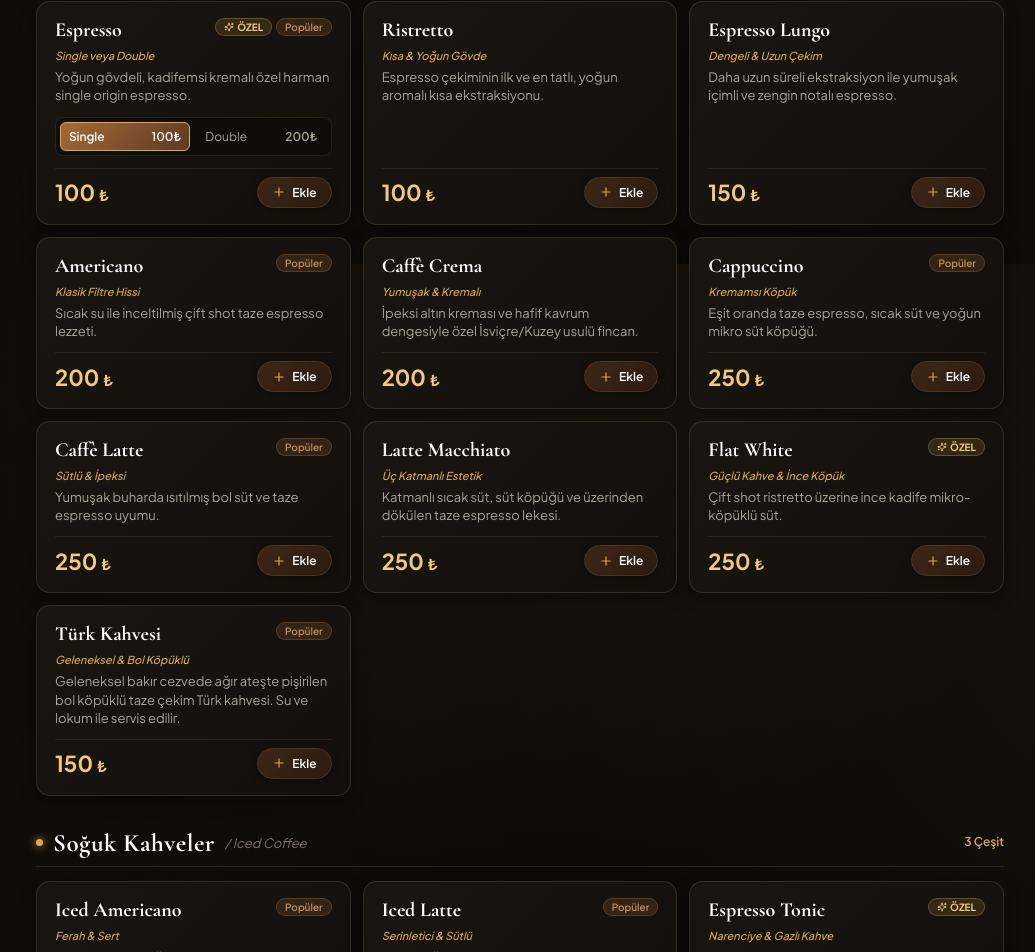
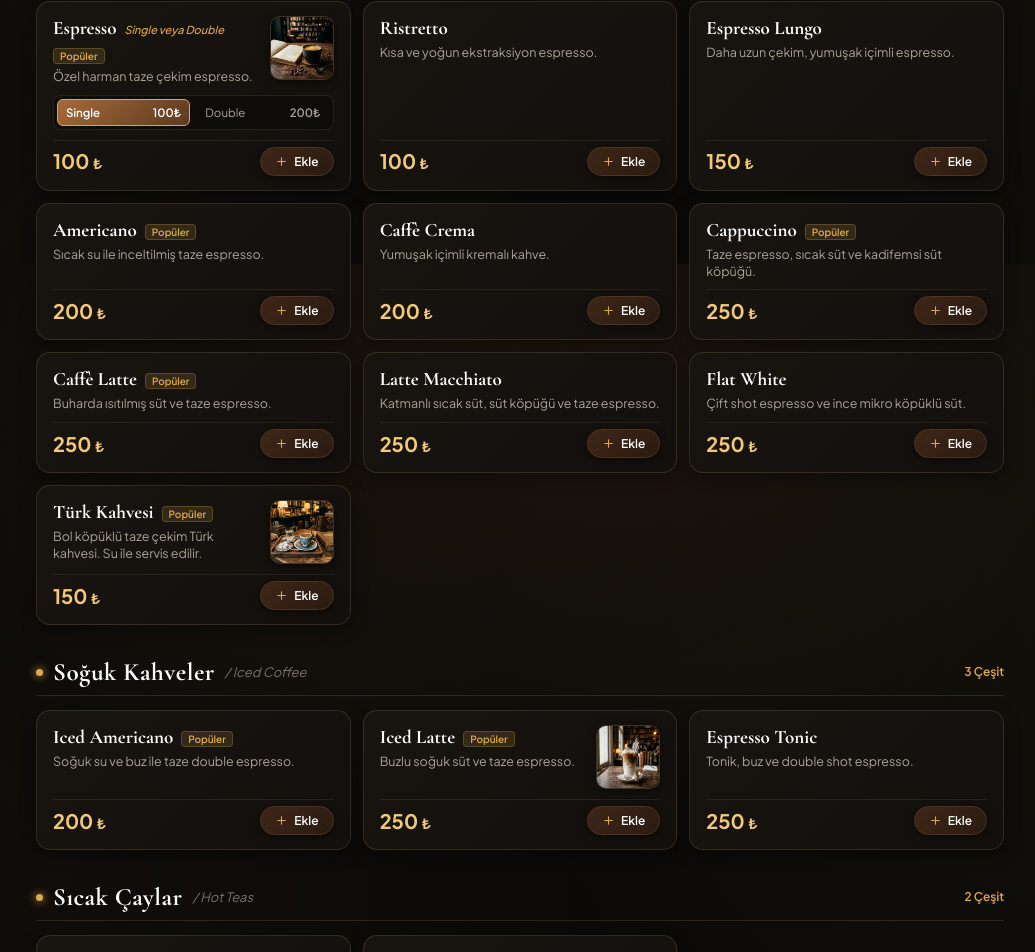
Before and after one commit to oglcncvzc/BlackBooksCoffee, a Next.js app: page / in a window 1280 px wide. Shown: the part 536-1488 px from the top of the page, without its empty margins (120-1155 px from the left). Built offline with nearby package versions, Linux system fonts and the light colour scheme.

Commit message:
feat: simplify menu copy, update footer description, add subtle card thumbnails

```diff
--- a/src/app/layout.tsx
+++ b/src/app/layout.tsx
@@ -12,7 +12,7 @@ export const metadata: Metadata = {
   },
   openGraph: {
     title: 'BLACK BOOKS & COFFEE • QR Menü',
-    description: 'Moda’nın kalbinde; nadir kitaplar, edebiyat sohbetleri ve özenle hazırlanan artisanal kahveler.',
+    description: 'Moda’nın kalbinde; nadir ve yepyeni kitaplar, edebiyat sohbetleri, kitap kulüpleri ve özenle hazırlanan kahvelerle sıcacık bir kitabevi deneyimi.',
     images: ['/images/logo.jpeg'],
   },
 };
--- a/src/components/MenuItemCard.tsx
+++ b/src/components/MenuItemCard.tsx
@@ -1,6 +1,7 @@
 'use client';
 
 import React, { useState } from 'react';
+import Image from 'next/image';
 import { MenuItem } from '@/data/menu';
 import { Plus, Check, Sparkles } from 'lucide-react';
 
@@ -31,95 +32,98 @@ export const MenuItemCard: React.FC<MenuItemCardProps> = ({
 
   return (
     <div style={{
-      background: 'linear-gradient(135deg, #191612 0%, #13100c 100%)',
+      background: 'linear-gradient(135deg, #181511 0%, #120f0c 100%)',
       border: '1px solid rgba(212, 175, 122, 0.16)',
       borderRadius: 'var(--radius-md)',
-      padding: '16px 18px',
+      padding: '14px 16px',
       display: 'flex',
       flexDirection: 'column',
       justifyContent: 'space-between',
-      gap: '12px',
+      gap: '10px',
       boxShadow: '0 4px 16px rgba(0, 0, 0, 0.4)',
       transition: 'border-color 0.2s ease, transform 0.2s ease',
       position: 'relative',
     }}>
-      {/* Top Header & Badges */}
-      <div>
+      {/* Top Details & Optional Subtle Thumbnail */}
+      <div style={{ display: 'flex', gap: '12px', alignItems: 'flex-start' }}>
+        <div style={{ flex: 1, minWidth: 0 }}>
           <div style={{
             display: 'flex',
-          alignItems: 'flex-start',
-          justifyContent: 'space-between',
+            alignItems: 'baseline',
             gap: '8px',
             marginBottom: '4px',
+            flexWrap: 'wrap',
           }}>
-          <div>
             <h3 style={{
               fontFamily: 'var(--font-serif)',
-              fontSize: '20px',
+              fontSize: '19px',
               fontWeight: 700,
               color: '#ffffff',
               lineHeight: 1.25,
             }}>
               {item.name}
             </h3>
+
             {item.notes && (
               <span style={{
                 fontSize: '11px',
                 color: 'var(--accent-gold)',
                 fontWeight: 500,
                 fontStyle: 'italic',
-                display: 'inline-block',
-                marginTop: '2px',
               }}>
                 {item.notes}
               </span>
             )}
-          </div>
 
-          <div style={{ display: 'flex', gap: '4px', flexShrink: 0 }}>
-            {item.isSpecialty && (
-              <span style={{
-                fontSize: '10px',
-                padding: '2px 8px',
-                borderRadius: 'var(--radius-full)',
-                background: 'rgba(223, 168, 75, 0.15)',
-                color: 'var(--accent-gold-light)',
-                fontWeight: 700,
-                border: '1px solid rgba(223, 168, 75, 0.3)',
-                display: 'flex',
-                alignItems: 'center',
-                gap: '3px',
-              }}>
-                <Sparkles size={10} />
-                ÖZEL
-              </span>
-            )}
             {item.isPopular && (
               <span style={{
                 fontSize: '10px',
-                padding: '2px 8px',
-                borderRadius: 'var(--radius-full)',
-                background: 'rgba(166, 106, 56, 0.2)',
-                color: 'var(--accent-wood-light)',
+                padding: '1px 6px',
+                borderRadius: '4px',
+                background: 'rgba(223, 168, 75, 0.15)',
+                color: 'var(--accent-gold)',
                 fontWeight: 600,
-                border: '1px solid rgba(166, 106, 56, 0.35)',
+                border: '1px solid rgba(223, 168, 75, 0.25)',
               }}>
                 Popüler
               </span>
             )}
           </div>
-        </div>
 
           {/* Description */}
           {item.description && (
             <p style={{
-            fontSize: '13px',
+              fontSize: '12.5px',
               color: 'var(--text-muted)',
-            lineHeight: 1.4,
-            marginTop: '4px',
+              lineHeight: 1.35,
+              marginTop: '2px',
             }}>
               {item.description}
             </p>
+          )}
+        </div>
+
+        {/* Elegant, Non-exaggerated Thumbnail Image */}
+        {item.image && (
+          <div style={{
+            width: '64px',
+            height: '64px',
+            borderRadius: '10px',
+            overflow: 'hidden',
+            border: '1px solid rgba(212, 175, 122, 0.25)',
+            background: '#0a0908',
+            flexShrink: 0,
+            position: 'relative',
+            boxShadow: '0 2px 8px rgba(0,0,0,0.5)',
+          }}>
+            <Image
+              src={item.image}
+              alt={item.name}
+              fill
+              style={{ objectFit: 'cover' }}
+              sizes="64px"
+            />
+          </div>
         )}
       </div>
 
@@ -129,7 +133,7 @@ export const MenuItemCard: React.FC<MenuItemCardProps> = ({
           display: 'flex',
           gap: '6px',
           background: 'rgba(11, 10, 8, 0.6)',
-          padding: '4px',
+          padding: '3px',
           borderRadius: 'var(--radius-sm)',
           border: '1px solid rgba(212, 175, 122, 0.12)',
         }}>
@@ -141,9 +145,9 @@ export const MenuItemCard: React.FC<MenuItemCardProps> = ({
                 onClick={() => setSelectedVariant(v)}
                 style={{
                   flex: 1,
-                  padding: '6px 8px',
+                  padding: '5px 8px',
                   borderRadius: '6px',
-                  fontSize: '12px',
+                  fontSize: '11.5px',
                   fontWeight: isSelected ? 600 : 400,
                   cursor: 'pointer',
                   transition: 'all 0.2s ease',
@@ -163,22 +167,22 @@ export const MenuItemCard: React.FC<MenuItemCardProps> = ({
         </div>
       )}
 
-      {/* Bottom Price and Add Action */}
+      {/* Bottom Price & Add Button */}
       <div style={{
         display: 'flex',
         alignItems: 'center',
         justifyContent: 'space-between',
-        paddingTop: '8px',
+        paddingTop: '6px',
         borderTop: '1px solid rgba(212, 175, 122, 0.1)',
       }}>
         <div style={{
-          fontSize: '22px',
+          fontSize: '20px',
           fontWeight: 700,
           fontFamily: 'var(--font-sans)',
           color: 'var(--accent-gold-light)',
           lineHeight: 1,
         }}>
-          {currentPrice} <span style={{ fontSize: '15px' }}>₺</span>
+          {currentPrice} <span style={{ fontSize: '14px' }}>₺</span>
         </div>
 
         <button
@@ -187,7 +191,7 @@ export const MenuItemCard: React.FC<MenuItemCardProps> = ({
             display: 'flex',
             alignItems: 'center',
             gap: '6px',
-            padding: '7px 14px',
+            padding: '6px 14px',
             borderRadius: 'var(--radius-full)',
             background: justAdded
               ? '#2e5c38'
@@ -205,12 +209,12 @@ export const MenuItemCard: React.FC<MenuItemCardProps> = ({
         >
           {justAdded ? (
             <>
-              <Check size={14} color="#4ade80" />
+              <Check size={13} color="#4ade80" />
               <span>Eklendi</span>
             </>
           ) : (
             <>
-              <Plus size={14} color="var(--accent-gold)" />
+              <Plus size={13} color="var(--accent-gold)" />
               <span>{orderCount > 0 ? `Ekle (${orderCount})` : 'Ekle'}</span>
             </>
           )}
--- a/src/data/menu.ts
+++ b/src/data/menu.ts
@@ -8,6 +8,7 @@ export interface MenuItem {
   variants?: { label: string; price: number }[];
   isPopular?: boolean;
   isSpecialty?: boolean;
+  image?: string;
 }
 
 export interface Category {
@@ -67,7 +68,7 @@ export const MENU_ITEMS: MenuItem[] = [
     id: 'espresso',
     name: 'Espresso',
     category: 'kahveler',
-    description: 'Yoğun gövdeli, kadifemsi kremalı özel harman single origin espresso.',
+    description: 'Özel harman taze çekim espresso.',
     notes: 'Single veya Double',
     price: 100,
     variants: [
@@ -75,30 +76,27 @@ export const MENU_ITEMS: MenuItem[] = [
       { label: 'Double', price: 200 },
     ],
     isPopular: true,
-    isSpecialty: true,
+    image: '/images/espresso.jpg',
   },
   {
     id: 'ristretto',
     name: 'Ristretto',
     category: 'kahveler',
-    description: 'Espresso çekiminin ilk ve en tatlı, yoğun aromalı kısa ekstraksiyonu.',
-    notes: 'Kısa & Yoğun Gövde',
+    description: 'Kısa ve yoğun ekstraksiyon espresso.',
     price: 100,
   },
   {
     id: 'espresso-lungo',
     name: 'Espresso Lungo',
     category: 'kahveler',
-    description: 'Daha uzun süreli ekstraksiyon ile yumuşak içimli ve zengin notalı espresso.',
-    notes: 'Dengeli & Uzun Çekim',
+    description: 'Daha uzun çekim, yumuşak içimli espresso.',
     price: 150,
   },
   {
     id: 'americano',
     name: 'Americano',
     category: 'kahveler',
-    description: 'Sıcak su ile inceltilmiş çift shot taze espresso lezzeti.',
-    notes: 'Klasik Filtre Hissi',
+    description: 'Sıcak su ile inceltilmiş taze espresso.',
     price: 200,
     isPopular: true,
   },
@@ -106,16 +104,14 @@ export const MENU_ITEMS: MenuItem[] = [
     id: 'caffe-crema',
     name: 'Caffè Crema',
     category: 'kahveler',
-    description: 'İpeksi altın kreması ve hafif kavrum dengesiyle özel İsviçre/Kuzey usulü fincan.',
-    notes: 'Yumuşak & Kremalı',
+    description: 'Yumuşak içimli kremalı kahve.',
     price: 200,
   },
   {
     id: 'cappuccino',
     name: 'Cappuccino',
     category: 'kahveler',
-    description: 'Eşit oranda taze espresso, sıcak süt ve yoğun mikro süt köpüğü.',
-    notes: 'Kremamsı Köpük',
+    description: 'Taze espresso, sıcak süt ve kadifemsi süt köpüğü.',
     price: 250,
     isPopular: true,
   },
@@ -123,8 +119,7 @@ export const MENU_ITEMS: MenuItem[] = [
     id: 'caffe-latte',
     name: 'Caffè Latte',
     category: 'kahveler',
-    description: 'Yumuşak buharda ısıtılmış bol süt ve taze espresso uyumu.',
-    notes: 'Sütlü & İpeksi',
+    description: 'Buharda ısıtılmış süt ve taze espresso.',
     price: 250,
     isPopular: true,
   },
@@ -132,27 +127,24 @@ export const MENU_ITEMS: MenuItem[] = [
     id: 'latte-macchiato',
     name: 'Latte Macchiato',
     category: 'kahveler',
-    description: 'Katmanlı sıcak süt, süt köpüğü ve üzerinden dökülen taze espresso lekesi.',
-    notes: 'Üç Katmanlı Estetik',
+    description: 'Katmanlı sıcak süt, süt köpüğü ve taze espresso.',
     price: 250,
   },
   {
     id: 'flat-white',
     name: 'Flat White',
     category: 'kahveler',
-    description: 'Çift shot ristretto üzerine ince kadife mikro-köpüklü süt.',
-    notes: 'Güçlü Kahve & İnce Köpük',
+    description: 'Çift shot espresso ve ince mikro köpüklü süt.',
     price: 250,
-    isSpecialty: true,
   },
   {
     id: 'turk-kahvesi',
     name: 'Türk Kahvesi',
     category: 'kahveler',
-    description: 'Geleneksel bakır cezvede ağır ateşte pişirilen bol köpüklü taze çekim Türk kahvesi. Su ve lokum ile servis edilir.',
-    notes: 'Geleneksel & Bol Köpüklü',
+    description: 'Bol köpüklü taze çekim Türk kahvesi. Su ile servis edilir.',
     price: 150,
     isPopular: true,
+    image: '/images/turkish-coffee.jpg',
   },
 
   // --- SOĞUK KAHVELER ---
@@ -160,8 +152,7 @@ export const MENU_ITEMS: MenuItem[] = [
     id: 'iced-americano',
     name: 'Iced Americano',
     category: 'soguk-kahveler',
-    description: 'Buz küpleri ve soğuk filtrelenmiş su üzerine dökülen taze double espresso.',
-    notes: 'Ferah & Sert',
+    description: 'Soğuk su ve buz ile taze double espresso.',
     price: 200,
     isPopular: true,
   },
@@ -169,19 +160,17 @@ export const MENU_ITEMS: MenuItem[] = [
     id: 'iced-latte',
     name: 'Iced Latte',
     category: 'soguk-kahveler',
-    description: 'Buzlu soğuk taze süt ve üzerine dökülen aromatik espresso.',
-    notes: 'Serinletici & Sütlü',
+    description: 'Buzlu soğuk süt ve taze espresso.',
     price: 250,
     isPopular: true,
+    image: '/images/iced-latte.jpg',
   },
   {
     id: 'espresso-tonic',
     name: 'Espresso Tonic',
     category: 'soguk-kahveler',
-    description: 'Kaliteli premium tonik, taze buz ve üzerine double shot espresso katmanı.',
-    notes: 'Narenciye & Gazlı Kahve',
+    description: 'Tonik, buz ve double shot espresso.',
     price: 250,
-    isSpecialty: true,
   },
 
   // --- ÇAYLAR ---
@@ -189,8 +178,8 @@ export const MENU_ITEMS: MenuItem[] = [
     id: 'demleme-siyah-cay',
     name: 'Demleme Siyah Çay',
     category: 'caylar',
-    description: 'Rize seçme çay yapraklarından taze demlenen berrak ve tavşan kanı klasik çay.',
-    notes: 'İnce belli veya kupa bardakta',
+    description: 'Taze demlenmiş klasik siyah çay.',
+    notes: 'Küçük veya Büyük',
     price: 50,
     variants: [
       { label: 'Küçük (Bardak)', price: 50 },
@@ -202,8 +191,7 @@ export const MENU_ITEMS: MenuItem[] = [
     id: 'yesil-cay',
     name: 'Yeşil Çay',
     category: 'caylar',
-    description: 'Hafif ve antioksidan zengini yaprak yeşil çay demlemesi.',
-    notes: 'Hafif & Dingin',
+    description: 'Taze demlenmiş yaprak yeşil çay.',
     price: 75,
   },
 
@@ -212,18 +200,16 @@ export const MENU_ITEMS: MenuItem[] = [
     id: 'seftali-carkifelek',
     name: 'Şeftali & Çarkıfelek Meyvesi',
     category: 'soguk-caylar',
-    description: 'Doğal meyve püreleri, taze demlenmiş soğuk çay ve ferahlatıcı çarkıfelek (passion fruit) aroması.',
-    notes: 'Egzotik & Tatlı Ekşi',
+    description: 'Taze demlenmiş soğuk çay, serinletici çarkıfelek (passion fruit) ve şeftali lezzetiyle.',
     price: 100,
     isPopular: true,
-    isSpecialty: true,
+    image: '/images/iced-tea.jpg',
   },
   {
     id: 'cilek-portakal',
     name: 'Çilek & Portakal',
     category: 'soguk-caylar',
-    description: 'Taze portakal dilimleri, çilek aroması ve soğuk demlenmiş meyve çayı.',
-    notes: 'C Vitamini & Canlandırıcı',
+    description: 'Ferahlatıcı etkisiyle sıcak günler için çilekli ve portakallı soğuk demlenmiş meyve çayı.',
     price: 100,
     isPopular: true,
   },
@@ -233,16 +219,14 @@ export const MENU_ITEMS: MenuItem[] = [
     id: 'soda',
     name: 'Soda (Maden Suyu)',
     category: 'soguk-icecekler',
-    description: 'Doğal mineralli zengin kaynak maden suyu. Limon dilimi ile servis edilir.',
-    notes: 'Doğal Maden Suyu',
+    description: 'Doğal mineralli zengin kaynak maden suyu.',
     price: 75,
   },
   {
     id: 'su',
     name: 'Doğal Kaynak Suyu',
     category: 'soguk-icecekler',
-    description: 'Cam şişede soğuk doğal kaynak suyu.',
-    notes: 'Cam Şişe',
+    description: 'Soğuk doğal kaynak suyu.',
     price: 30,
   },
 ];
@@ -251,7 +235,7 @@ export const CAFE_INFO = {
   name: 'BLACK BOOKS & COFFEE',
   subtitle: 'Kadıköy Moda • Sahaf & Butik Kahve',
   motto: '“Kitap kokusu ve kahve buğusunun kesiştiği yer.”',
-  description: 'Moda’nın kalbinde; nadir kitaplar, edebiyat sohbetleri, kitap kulüpleri ve özenle hazırlanan artisanal kahvelerle sıcacık bir sahaf deneyimi.',
+  description: 'Moda’nın kalbinde; nadir ve yepyeni kitaplar, edebiyat sohbetleri, kitap kulüpleri ve özenle hazırlanan kahvelerle sıcacık bir kitabevi deneyimi.',
   instagram: 'https://www.instagram.com/blackbooksmoda?utm_source=qr&igsi=MTJweXI2cmc3eGl5Yg%3D%3D',
   nadirKitap: 'https://www.nadirkitap.com/kitapara.php?ara=aramayap&satici=2035979&utm_source=ig&utm_medium=social&utm_content=link_in_bio&fbclid=PAdGRzdgUGwyBwZG9mAmV4dG4DYWVtAjExAHNydGMGYXBwX2lkDzU2NzA2NzM0MzM1MjQyNwABpx0xtNYUJK3CQofo_wV0dn5v7iQy98wAiJTiwaWCwrCv1HYriypau7ya8w0w_aem_Xw9CuWLVd9PU6ymZxYF-0A',
   yandexMaps: 'https://yandex.com.tr/maps/org/black_books_coffee/172021976894/',
```
Lines whose indentation alone changed are shown as unchanged.
